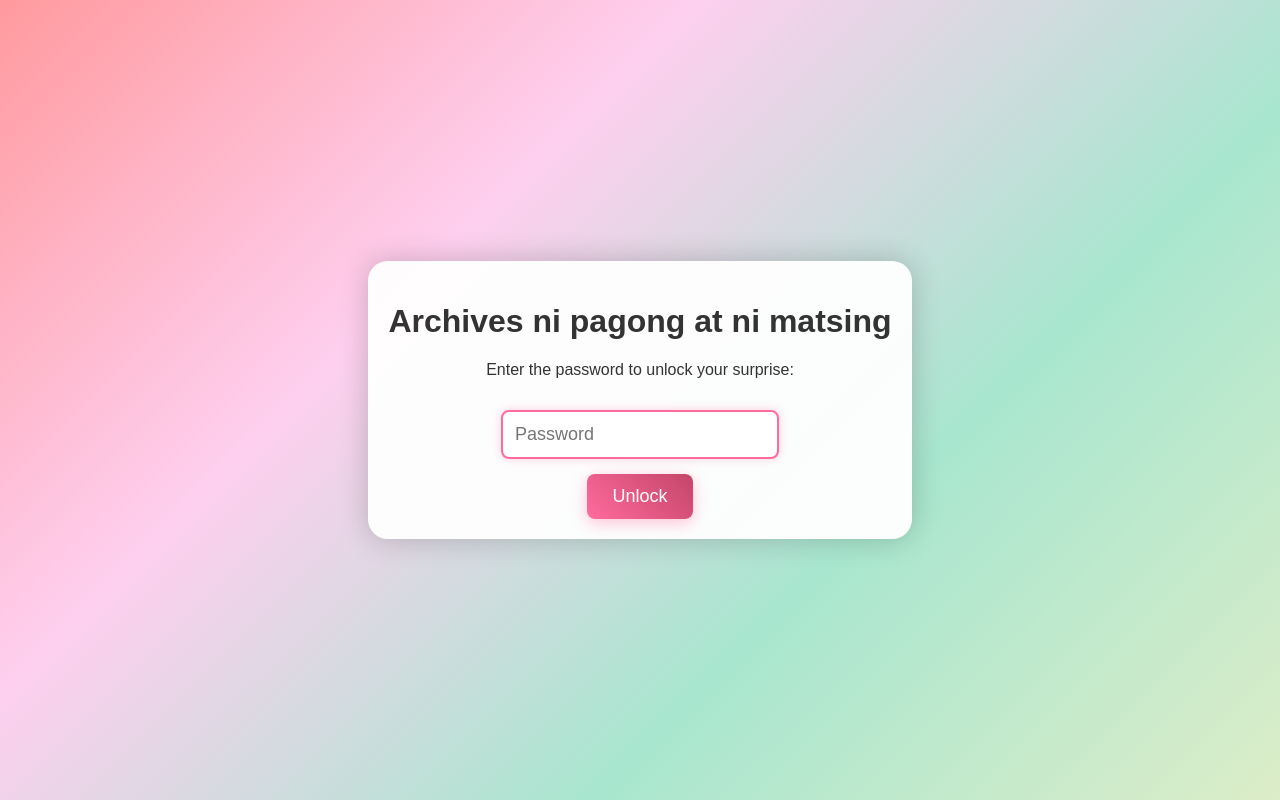
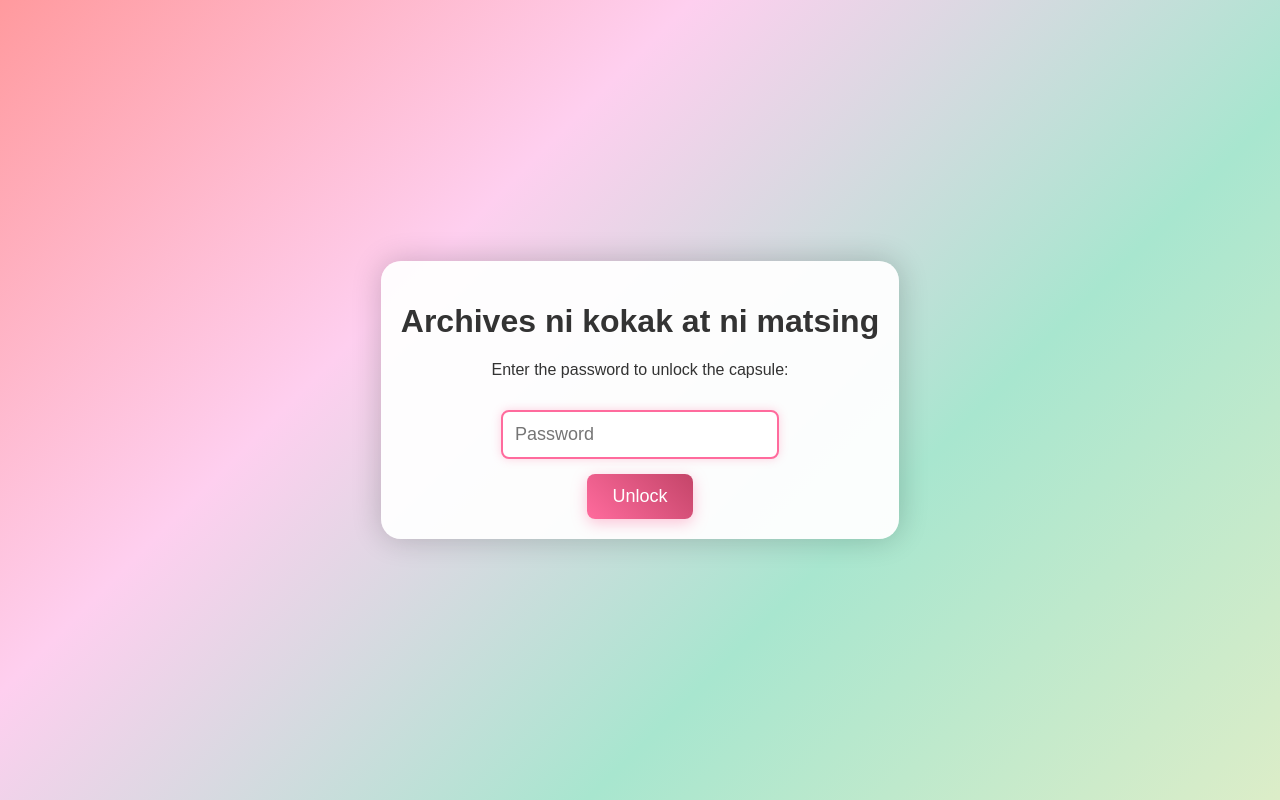
Before and after one commit to ProgrammerJabbar/Suprise-Gift, a plain HTML site: page index.html in a window 1280 px wide. Drawn offline with Linux system fonts and the light colour scheme.

Commit message:
Update index.html

```diff
--- a/index.html
+++ b/index.html
@@ -131,8 +131,8 @@
 <body>
     <div class="container">
         <div id="login">
-            <h1>Archives ni pagong at ni matsing <span class="heart"></span></h1>
-            <p>Enter the password to unlock your surprise:</p>
+            <h1>Archives ni kokak at ni matsing <span class="heart"></span></h1>
+            <p>Enter the password to unlock the capsule:</p>
             <input type="password" id="password" placeholder="Password">
             <br>
             <button onclick="checkPassword()">Unlock</button>
```
